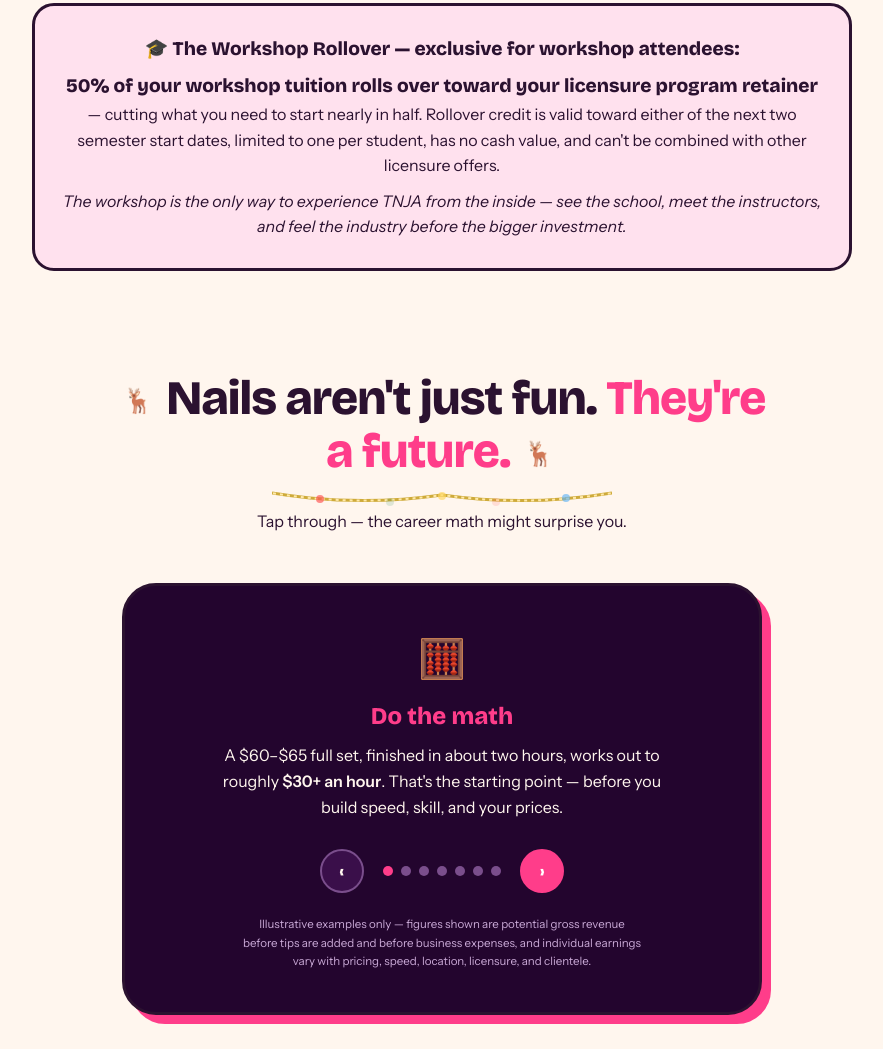
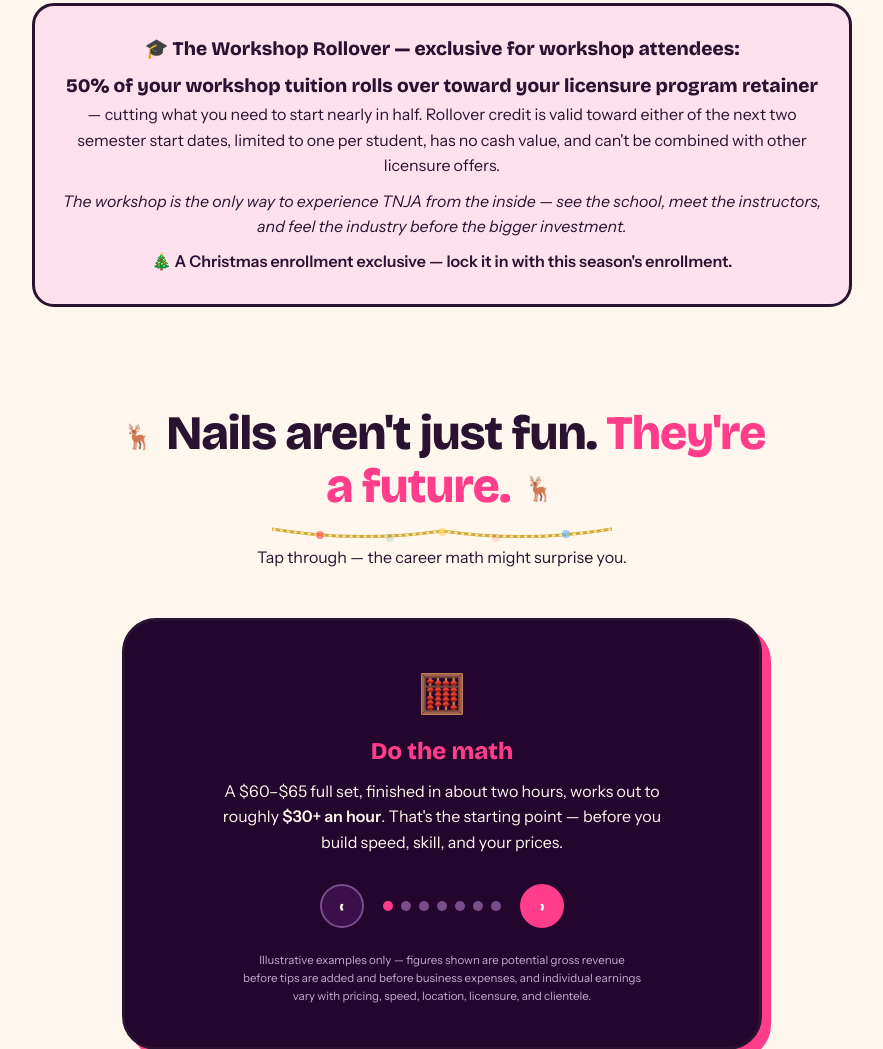
Before and after one commit to tnjbta/Tnjatools, a plain HTML site: page ultimate.html in a window 1280 px wide. Shown: the part 2414-3463 px from the top of the page, without its empty margins (198-1081 px from the left). Drawn offline with nearby package versions, Linux system fonts and the light colour scheme.

Commit message:
Add files via upload

```diff
--- a/ultimate.html
+++ b/ultimate.html
@@ -410,6 +410,7 @@
       <strong>🎓 The Workshop Rollover — exclusive for workshop attendees:</strong>
       <p style="margin-top:.4rem"><strong>50% of your workshop tuition rolls over toward your licensure program retainer</strong> — cutting what you need to start nearly in half. Rollover credit is valid toward either of the next two semester start dates, limited to one per student, has no cash value, and can't be combined with other licensure offers.</p>
       <p style="margin-top:.6rem;font-style:italic">The workshop is the only way to experience TNJA from the inside — see the school, meet the instructors, and feel the industry before the bigger investment.</p>
+      <p style="margin-top:.6rem;font-weight:800">🎄 A Christmas enrollment exclusive — lock it in with this season's enrollment.</p>
     </div>
   </div>
 </section>
```
